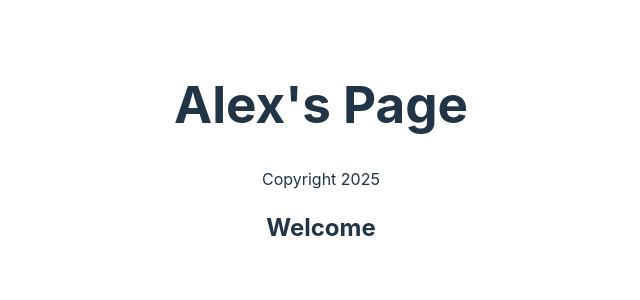
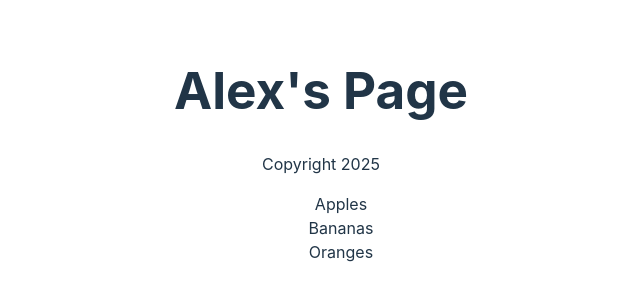
Before and after one commit to duyenpham95/react-essential, a React (Vite) app in the folder react-project/: page / in a window 1280 px wide. Shown: the part 246-546 px from the top of the page, without its empty margins (319-959 px from the left). Built offline with nearby package versions, Linux system fonts and the light colour scheme; the HTML template or start-up script is replaced by a standard one.

Commit message:
Adding List

```diff
--- a/react-project/src/App.jsx
+++ b/react-project/src/App.jsx
@@ -12,13 +12,24 @@ function Header({name, year}) {
   )
 }
 
+const items = [
+  "Apples",
+  "Bananas",
+  "Oranges"
+]
+function Main({dishes}) {
+  return (
+    <ul>
+      {dishes.map((dish) => (<li style={{listStyleType: "none"}}>{dish}</li>))}
+    </ul>
+  )
+}
+
 function App() {
   return (
     <>
       <Header name="Alex" year={new Date().getFullYear()}/>
-      <main>
-        <h2>Welcome</h2>
-      </main>
+      <Main dishes={items}/>
     </>
   )
 }
```
